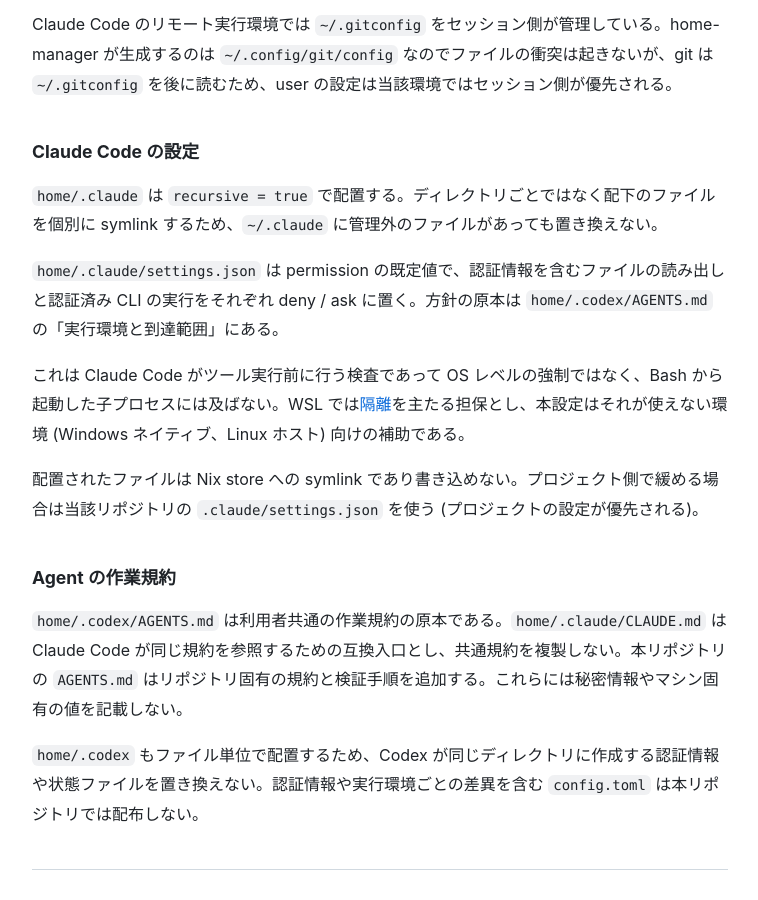
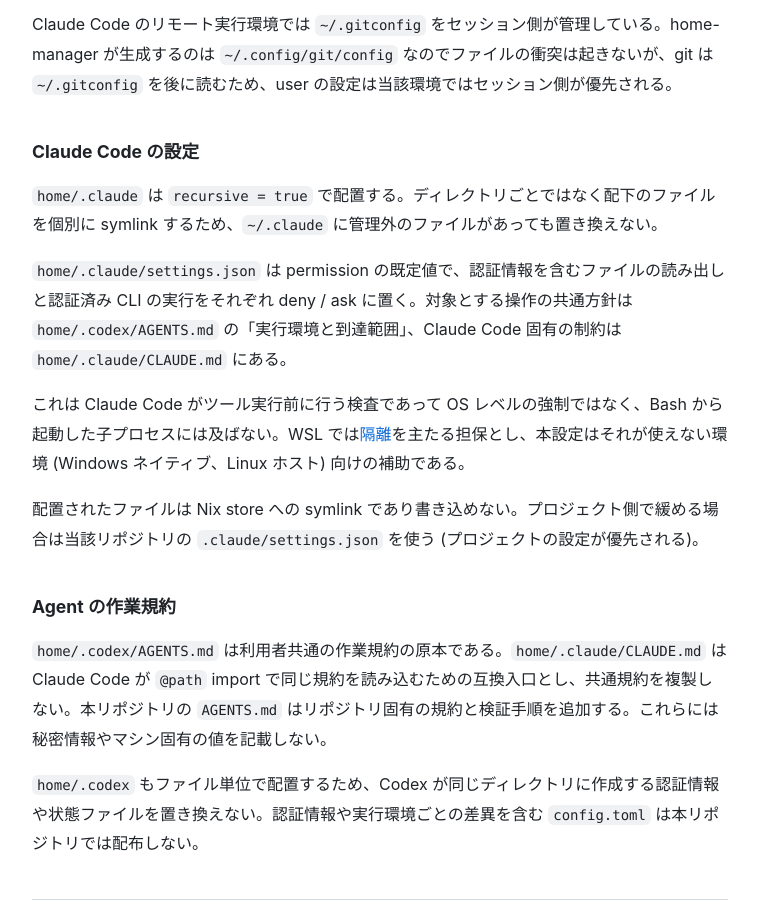
Before and after one commit to sabas0ba/dotfiles, a Jekyll site: the page built from docs/usage.md, in a window 1280 px wide and 900 px high, scrolled down 3156 px. Shown: the whole window, without its empty margins (260-1018 px from the left). Built offline with Jekyll 4.4.1, drawn with Linux system fonts in a browser that asks for light colours; our own code applies the rules of GitHub Pages for plain Markdown files.

Commit message:
fix(docs): Claude Code で agent 規約を import する

```diff
--- a/docs/usage.md
+++ b/docs/usage.md
@@ -88,7 +88,7 @@
 
 `home/.claude` は `recursive = true` で配置する。ディレクトリごとではなく配下のファイルを個別に symlink するため、`~/.claude` に管理外のファイルがあっても置き換えない。
 
-`home/.claude/settings.json` は permission の既定値で、認証情報を含むファイルの読み出しと認証済み CLI の実行をそれぞれ deny / ask に置く。方針の原本は `home/.codex/AGENTS.md` の「実行環境と到達範囲」にある。
+`home/.claude/settings.json` は permission の既定値で、認証情報を含むファイルの読み出しと認証済み CLI の実行をそれぞれ deny / ask に置く。対象とする操作の共通方針は `home/.codex/AGENTS.md` の「実行環境と到達範囲」、Claude Code 固有の制約は `home/.claude/CLAUDE.md` にある。
 
 これは Claude Code がツール実行前に行う検査であって OS レベルの強制ではなく、Bash から起動した子プロセスには及ばない。WSL では[隔離](windows.md#windows-側からの隔離)を主たる担保とし、本設定はそれが使えない環境 (Windows ネイティブ、Linux ホスト) 向けの補助である。
 
@@ -96,7 +96,7 @@
 
 ### Agent の作業規約
 
-`home/.codex/AGENTS.md` は利用者共通の作業規約の原本である。`home/.claude/CLAUDE.md` は Claude Code が同じ規約を参照するための互換入口とし、共通規約を複製しない。本リポジトリの `AGENTS.md` はリポジトリ固有の規約と検証手順を追加する。これらには秘密情報やマシン固有の値を記載しない。
+`home/.codex/AGENTS.md` は利用者共通の作業規約の原本である。`home/.claude/CLAUDE.md` は Claude Code が `@path` import で同じ規約を読み込むための互換入口とし、共通規約を複製しない。本リポジトリの `AGENTS.md` はリポジトリ固有の規約と検証手順を追加する。これらには秘密情報やマシン固有の値を記載しない。
 
 `home/.codex` もファイル単位で配置するため、Codex が同じディレクトリに作成する認証情報や状態ファイルを置き換えない。認証情報や実行環境ごとの差異を含む `config.toml` は本リポジトリでは配布しない。
 
```
Also changed, not shown: AGENTS.md (+1 -1 lines), CLAUDE.md (+3 -1 lines), docs/setup.md (+1 -1 lines), home/.claude/CLAUDE.md, home/.codex/AGENTS.md.
